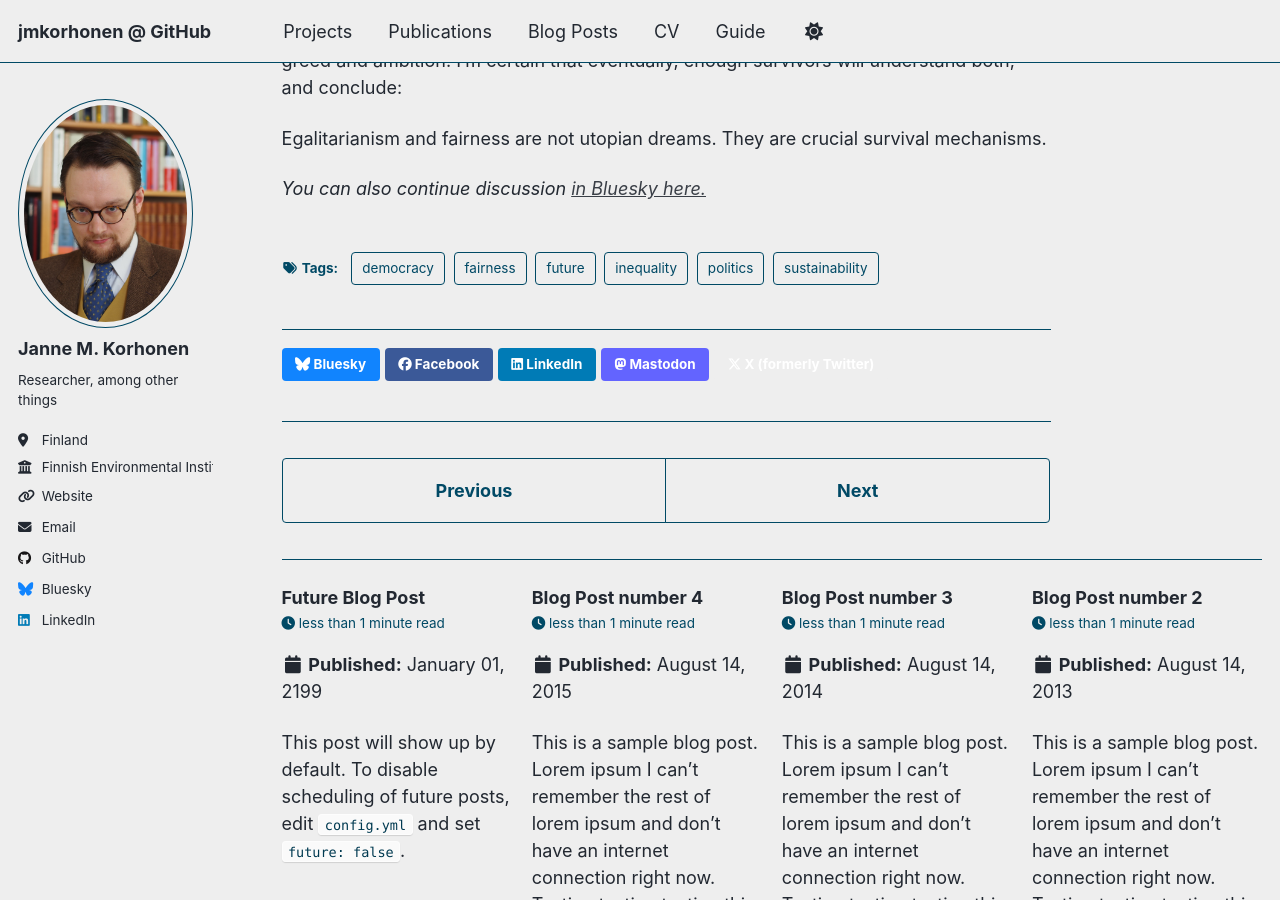
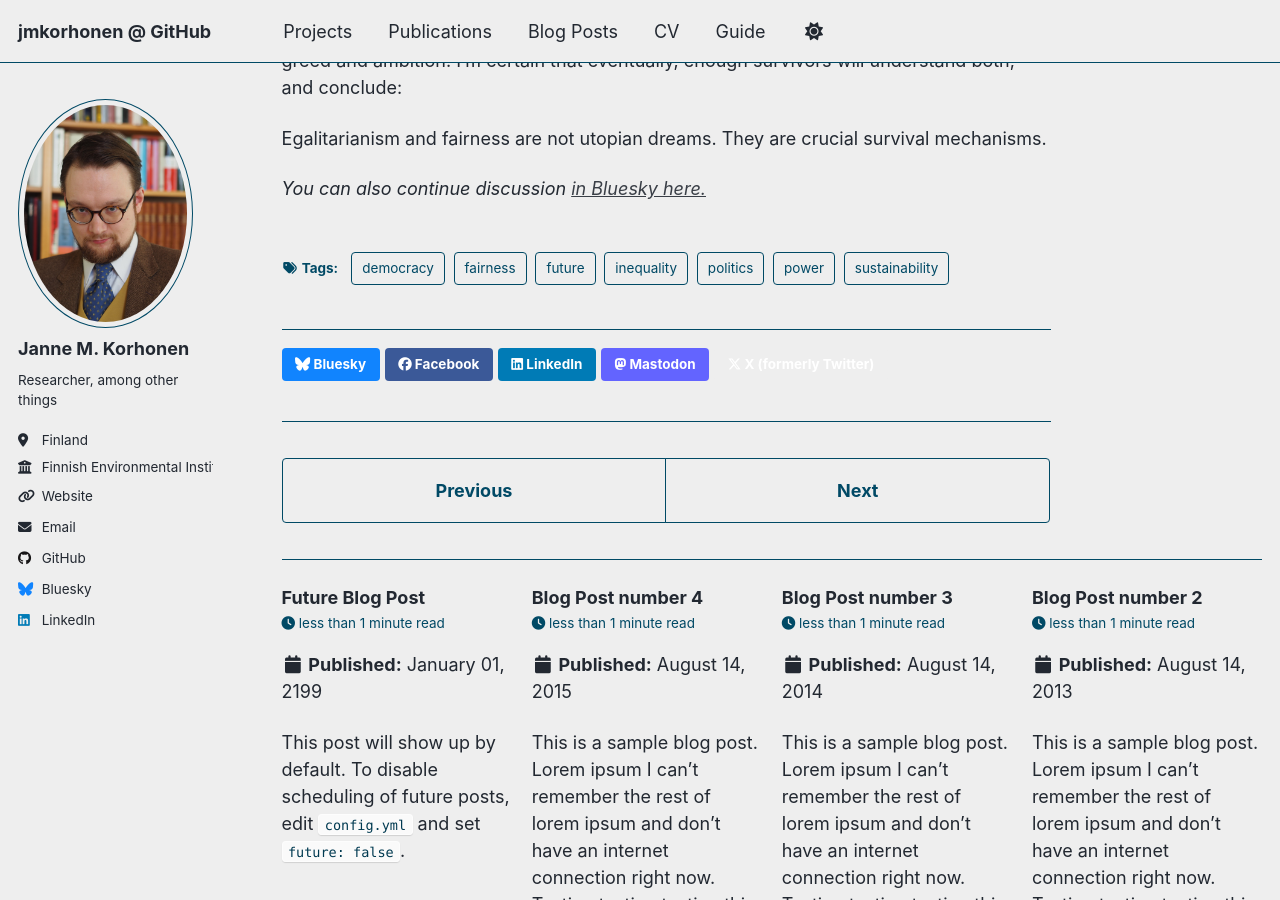
Before and after one commit to jmkorhonen/jmkorhonen.github.io, a Jekyll site: the page built from _posts/2025/2025-10-30-why-sustainable-civilizations-must-be-democratic.md, in a window 1280 px wide and 900 px high, scrolled down 5273 px. Built offline with Jekyll 4.4.1, drawn with Linux system fonts in a browser that asks for light colours; a script that is not in the unit is left out.

Commit message:
Add 'power' tag to the post on sustainable civilizations

```diff
--- a/_posts/2025/2025-10-30-why-sustainable-civilizations-must-be-democratic.md
+++ b/_posts/2025/2025-10-30-why-sustainable-civilizations-must-be-democratic.md
@@ -7,6 +7,7 @@ tags:
   - sustainability
   - future
   - politics
+  - power
   - inequality
   - fairness
 ---
```
